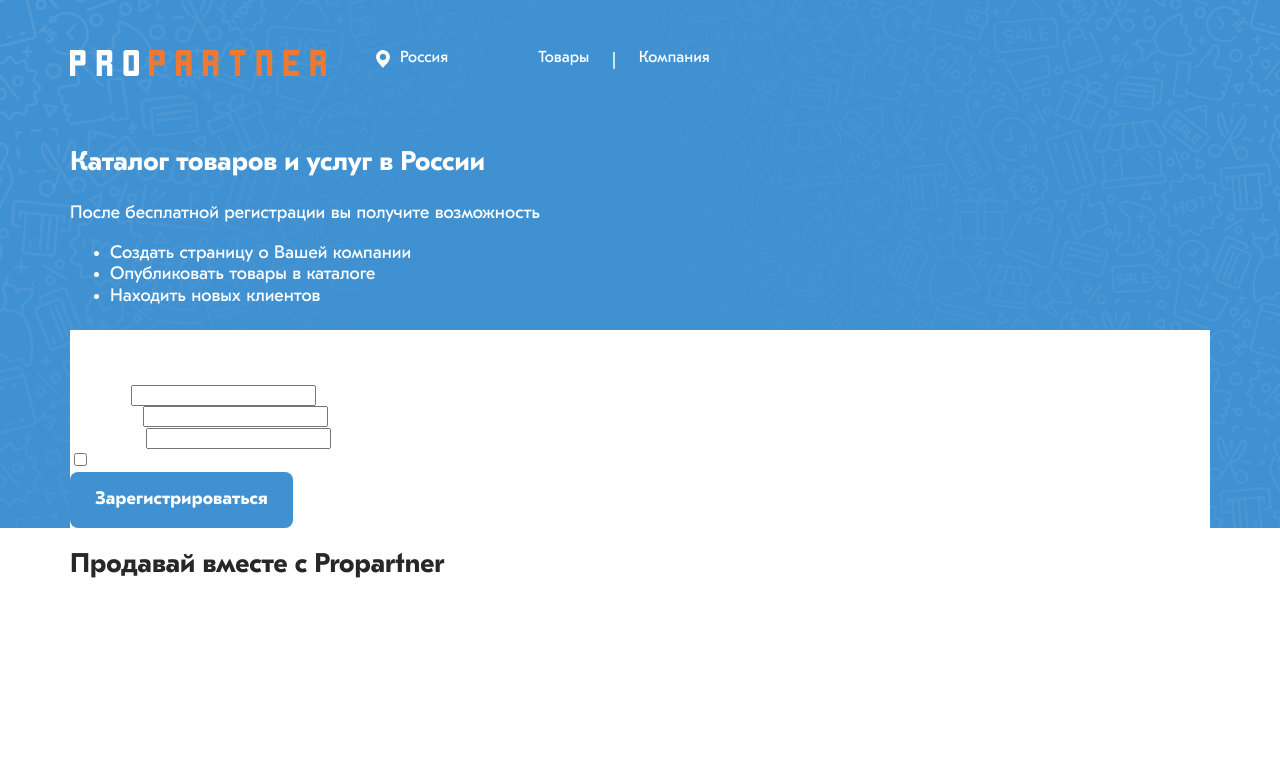
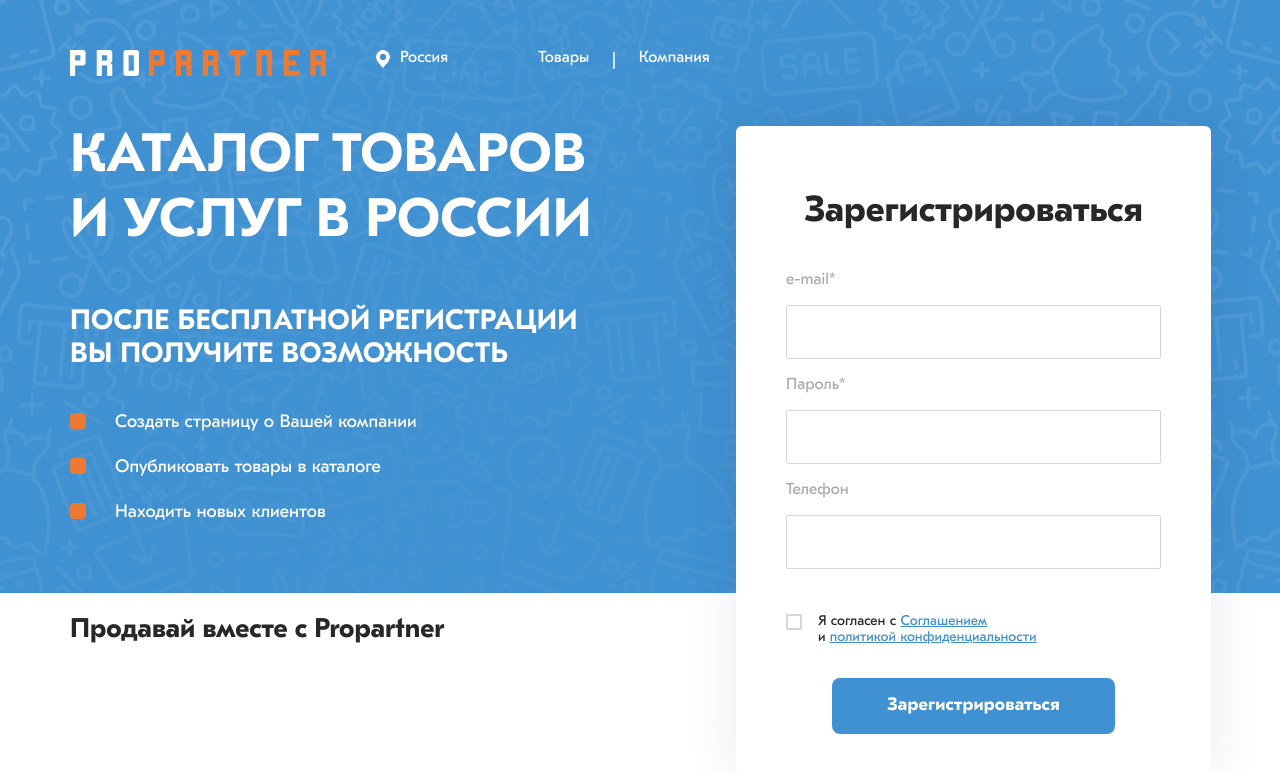
Before and after one commit to natalie124/propartner, a website: page src/index.pug in a window 1280 px wide. Drawn offline with nearby package versions, Linux system fonts and the light colour scheme; files that its build step writes are made by us from their sources; files whose address does not match are found by name.

Commit message:
добавляет промо блок

```diff
--- a/src/components/header/header.scss
+++ b/src/components/header/header.scss
@@ -7,7 +7,7 @@
   background-image: url("../img/header-bg-left.png"), url("../img/header-bg-right.png");
   background-repeat: no-repeat;
   background-position: top left, top right;
-  background-size: 50%;
+  background-size: auto;
 
   &__nav {
     display: flex;
@@ -38,7 +38,9 @@
     }
 
     &:active {
-      opacity: 0.3;
+      svg {
+        fill: $orange;
+      }
     }
   }
 
--- a/src/components/promo/promo.pug
+++ b/src/components/promo/promo.pug
@@ -1,9 +1,10 @@
 section.promo
-  h1.promo__title Каталог товаров и услуг в России
-  p.promo__text После бесплатной регистрации вы получите возможность
-  ul.promo__list
-    li.promo__item Создать страницу о Вашей компании
-    li.promo__item Опубликовать товары в каталоге
-    li.promo__item Находить новых клиентов
+  .promo__description
+    h1.promo__title Каталог товаров и услуг в России
+    p.promo__text После бесплатной регистрации вы получите возможность
+    ul.promo__list
+      li.promo__item Создать страницу о Вашей компании
+      li.promo__item Опубликовать товары в каталоге
+      li.promo__item Находить новых клиентов
 
   include ../registration/registration
--- a/src/components/promo/promo.scss
+++ b/src/components/promo/promo.scss
@@ -0,0 +1,65 @@
+.promo {
+  position: relative;
+
+  &__description {
+    display: flex;
+    flex-direction: column;
+    justify-content: flex-start;
+    align-items: flex-start;
+
+    width: 50%;
+  }
+
+  &__title {
+    max-width: 570px;
+    width: 100%;
+    margin: 0 0 50px;
+    padding: 0;
+
+    @include font-main(54px, 1.2, 700, inherit);
+    letter-spacing: 0.01em;
+    text-transform: uppercase;
+  }
+
+  &__text {
+    max-width: 555px;
+    width: 100%;
+    margin: 0 0 40px;
+    padding: 0;
+
+    @include font-main(28px, 1.2, 700, inherit);
+    letter-spacing: 0.01em;
+    text-transform: uppercase;
+  }
+
+  &__list {
+    margin: 0 0 45px;
+    padding: 0;
+
+    list-style: none;
+  }
+
+  &__item {
+    position: relative;
+
+    margin: 0 0 25px;
+    padding: 0 0 0 45px;
+
+    @include font-main(18px, 20px, 400, $white);
+    letter-spacing: 0.001em;
+
+    &::before {
+      position: absolute;
+      top: 0;
+      left: 0;
+
+      width: 16px;
+      height: 16px;
+
+      background-color: $orange;
+      border-radius: 4px;
+
+      content: "";
+    }
+  }
+}
--- a/src/components/registration/registration.pug
+++ b/src/components/registration/registration.pug
@@ -9,9 +9,10 @@ section.registration
       input(type="password" id="password" required)
     .input-item
       label(for="phone") Телефон
-      input(type="text" id="phone")
-    .input-check
+      input(type="tel" id="phone")
+    .registration__check.input-check
       input(type="checkbox" id="consent" name="consent" tabindex="-1" required)
-      label(for="consent") Я согласен с пользовательским соглашением и публичной офертой
-
-    button.button(type="submit") Зарегистрироваться
+      label(for="consent")
+        span Я согласен с <a href="#">Соглашением</a>
+        span и <a href="#">политикой конфиденциальности</a>
+    button.registration__btn.button(type="submit") Зарегистрироваться
--- a/src/components/registration/registration.scss
+++ b/src/components/registration/registration.scss
@@ -1,3 +1,40 @@
 .registration {
+  position: absolute;
+  top: 0;
+  left: calc(50% + 96px);
+
+  max-width: 475px;
+  width: 100%;
+  padding: 65px 50px 0;
+
+  color: $font-black;
+
   background-color: $white;
+  border-radius: 6px;
+  box-shadow: 0px 0px 50px 0px rgba(31, 40, 108, 0.1);
+
+  &__title {
+    text-align: center;
+
+    width: 100%;
+    margin: 0 0 35px;
+    padding: 0;
+
+    @include font-main(36px, 1.2, 700, $font-black);
+  }
+
+  form {
+    display: flex;
+    flex-direction: column;
+    justify-content: flex-start;
+    align-items: center;
+  }
+
+  &__check {
+    margin: 30px 0 30px;
+  }
+
+  &__btn {
+    margin-bottom: 38px;
+  }
 }
--- a/src/sass/blocks/button.scss
+++ b/src/sass/blocks/button.scss
@@ -6,7 +6,7 @@
   text-decoration: none;
 
   margin: 0;
-  padding: 17px 25px;
+  padding: 17px 55px;
 
   background-color: $blue;
   border: none;
--- a/src/sass/blocks/input-item.scss
+++ b/src/sass/blocks/input-item.scss
@@ -0,0 +1,153 @@
+.input-item {
+  width: 100%;
+  margin-bottom: 15px;
+
+  input {
+    width: 100%;
+    padding: 15px;
+
+    font: inherit;
+
+    background-color: $white;
+    border: 1px solid $border-grey;
+    border-radius: 2px;
+
+    outline: none;
+
+    &:focus {
+      border-color: $blue;
+    }
+  }
+
+  label {
+    display: inline-block;
+    vertical-align: baseline;
+
+    width: 100%;
+    margin-bottom: 15px;
+
+    @include font-main(16px, 1.2, 400, $font-grey);
+  }
+}
+
+.input-check {
+  position: relative;
+
+  width: 100%;
+  margin-bottom: 15px;
+
+  label {
+    position: relative;
+
+    display: inline-block;
+    vertical-align: baseline;
+    padding-left: 32px;
+
+    @include font-main(14px, 1.2, 400, $font-black);
+    letter-spacing: 0.001em;
+
+    cursor: pointer;
+
+    &::before {
+      position: absolute;
+      left: 0;
+      top: 0;
+
+      width: 16px;
+      height: 16px;
+
+      background-color: $white;
+      border: 2px solid $border-grey;
+      border-radius: 1px;
+
+      content: "";
+      cursor: pointer;
+    }
+
+    &::after {
+      position: absolute;
+      left: 4px;
+      top: 2px;
+
+      width: 8.5px;
+      height: 7px;
+
+      background-color: transparent;
+      border-right: 2px solid transparent;
+      border-top: 2px solid transparent;
+
+      transform: rotate(135deg);
+
+      content: "";
+    }
+
+    &:hover,
+    &:focus {
+      &::before {
+        border-color: $blue;
+      }
+    }
+
+    a {
+      color: $blue;
+
+      &:hover,
+      &:focus {
+        text-decoration: none;
+      }
+
+      &:active {
+        color: $orange;
+      }
+    }
+
+    span {
+      display: inline-block;
+      vertical-align: baseline;
+
+      width: 100%;
+    }
+  }
+
+  input {
+    position: absolute;
+    left: 0;
+    top: 0;
+
+    width: 16px;
+    height: 16px;
+    margin: 0;
+    padding: 0;
+
+    opacity: 0;
+
+    &:checked+label {
+      &::before {
+        background-color: $blue;
+        border-color: $blue;
+      }
+
+      &::after {
+         border-color: $white;
+      }
+    }
+
+    &:disabled+label {
+      color: #ebebeb;
+
+      cursor: default;
+
+      &:hover,
+      &:focus {
+        color: #ebebeb;
+      }
+
+      &::before {
+        background-color: #ebebeb;
+        border-color: $border-grey;
+
+        cursor: default;
+      }
+    }
+  }
+}
--- a/src/sass/global/variables.scss
+++ b/src/sass/global/variables.scss
@@ -13,5 +13,7 @@ $orange: #ed7932;
 $font-black: #272727;
 $font-grey: #acacac;
 
+$border-grey: #d7d7d7;
+
 $background-dark: #252525;
 $background-light: #f8f8f8;
```
Also changed, not shown: build/css/style.css, build/css/style.min.css, build/index.html.
